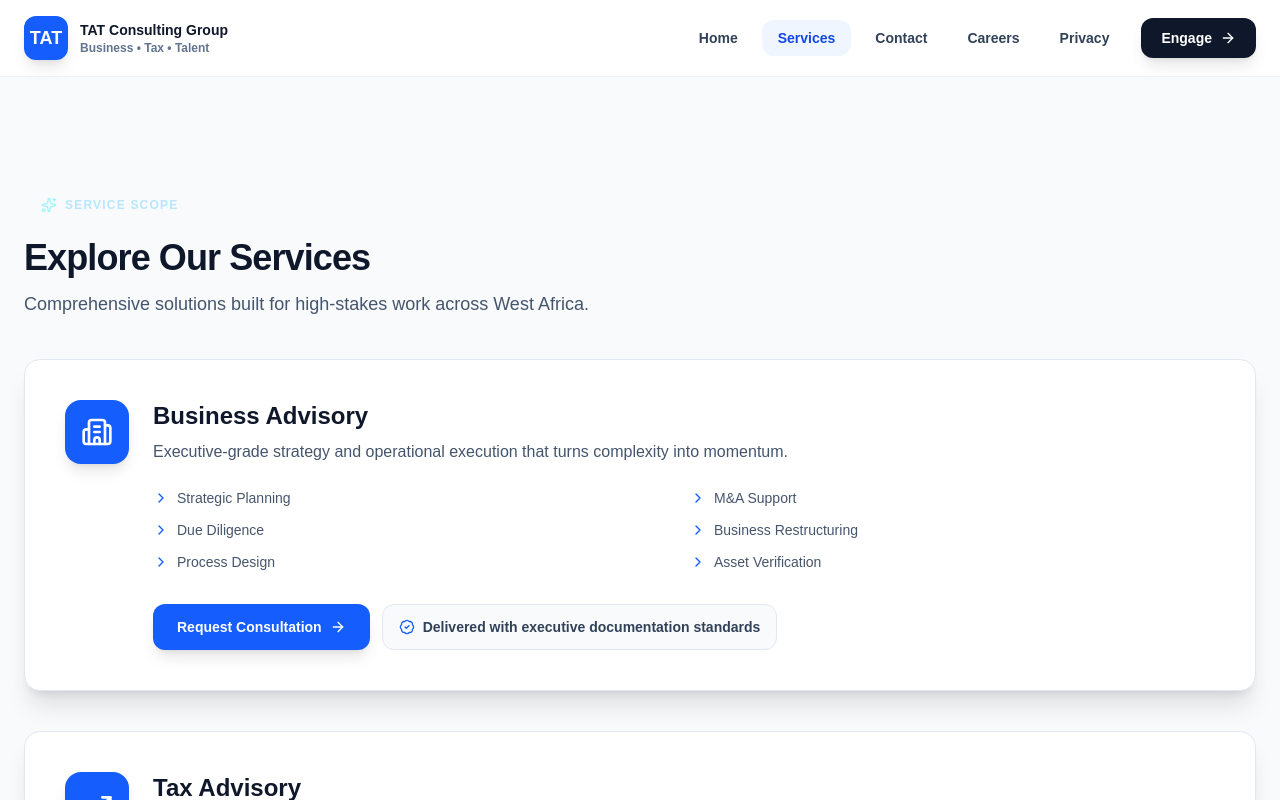
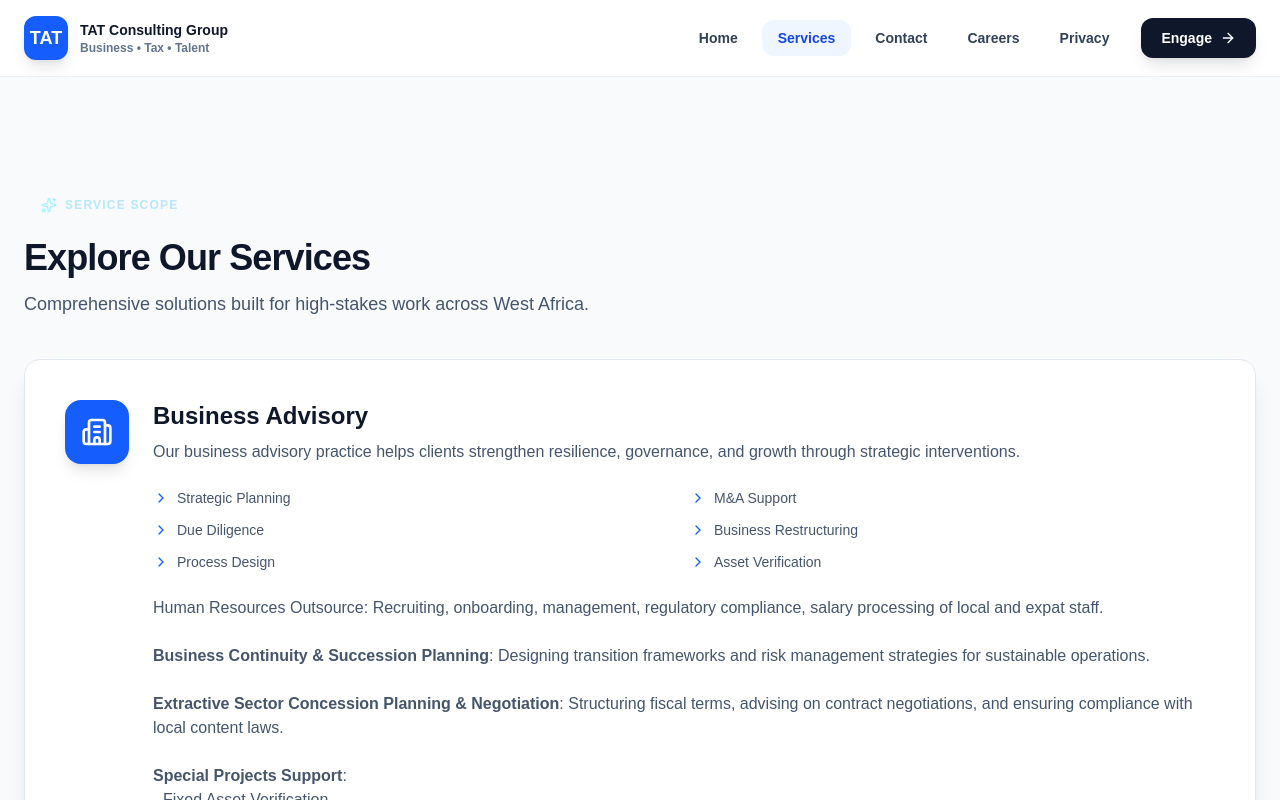
Before and after one commit to pedalshoe/tatconsg-upgrade, a Next.js app: page / in a window 1280 px wide. Both pictures are taken after a click on the button "Services". Shown: the top 800 px of the page. Built offline with nearby package versions, Linux system fonts and the light colour scheme.

Commit message:
navigation to top on page change new content added on services

```diff
--- a/app/TATCGWebsite.tsx
+++ b/app/TATCGWebsite.tsx
@@ -194,6 +194,11 @@ export default function TATCGWebsite(): React.ReactElement {
     return () => clearInterval(t);
   }, [testimonials.length]);
 
+  useEffect(() => {
+    // Jump to top on page change
+    window.scrollTo({ top: 0, behavior: "smooth" });
+  }, [currentPage]);
+
   const menuItems = useMemo(
     () => [
       { id: "home", label: "Home" },
@@ -212,6 +217,8 @@ export default function TATCGWebsite(): React.ReactElement {
         title: "Business Advisory",
         description:
           "Executive-grade strategy and operational execution that turns complexity into momentum.",
+        description_detail: "Our business advisory practice helps clients strengthen resilience, governance, and growth through strategic interventions.",
+        description_body: "<p>Human Resources Outsource: Recruiting, onboarding, management, regulatory compliance, salary processing of local and expat staff.</p><br /><p><strong>Business Continuity & Succession Planning</strong>: Designing transition frameworks and risk management strategies for sustainable operations.</p><br /><p><strong>Extractive Sector Concession Planning & Negotiation</strong>: Structuring fiscal terms, advising on contract negotiations, and ensuring compliance with local content laws.</p><br /><p><strong>Special Projects Support</strong>:<ul style='margin-left: 10px; list-style-type:none;'><li>Fixed Asset Verification</li><li>Inventory Verification & Management</li><li>Business Process Improvement and Internal Control Design</li></ul></p>",
         details: [
           "Strategic Planning",
           "M&A Support",
@@ -226,6 +233,8 @@ export default function TATCGWebsite(): React.ReactElement {
         title: "Tax Advisory",
         description:
           "Transfer pricing, compliance, and dispute support engineered to withstand regulatory pressure.",
+        description_detail: "TAT offers end-to-end tax solutions that combine technical accuracy with strategic insight, ensuring compliance and efficiency across jurisdictions.",
+        description_body: "<p><strong>Transfer Pricing Documentation & Planning:</strong> Aligning intercompany transactions with OECD and local requirements.</p><br /><p><strong>Tax Dispute & Resolution:</strong> Managing audits, appeals, and settlements with tax authorities.</p><p>Tac Health Check: risk mitigration and planning optimation</p><br /><p><strong>M&A Due Diligence</strong>: Pre- and post-acquisition assessments for potential tax exposures and integration efficiency.</p><p><strong>Tax Compliance & Reporting:</strong> Preparation and filing of returns, and tax computations.</p>",
         details: [
           "Transfer Pricing",
           "Tax Compliance",
@@ -238,8 +247,9 @@ export default function TATCGWebsite(): React.ReactElement {
       {
         icon: GraduationCap,
         title: "Professional Development",
-        description:
-          "High-impact training, internships, and talent systems built to raise performance across teams.",
+        description: "High-impact training, internships, and talent systems built to raise performance across teams.",
+        description_detail: "We bridge the gap between academic learning and industry readiness through practical, results-driven training programs.",
+        description_body: "<p><strong>Onboarding Training</strong>: Orientation programs for new hires, integrating culture, compliance, and performance expectations.</p><br /><p><strong>Junior Executive Program</strong>: Foundational business, leadership, and communication training for early-career professionals.</p><br /><p><strong>Sector Series</strong>: Industry-specific modules (Telecom, Extractives, Aviation, Finance) developed with partners and experts.</p><br /><p>Delivery Options: At TAT model training facilities, at client sites, or virtually through our hybrid learning platforms.</p>",
         details: [
           "Corporate Training",
           "Internship Programs",
@@ -514,7 +524,7 @@ export default function TATCGWebsite(): React.ReactElement {
                   <h3 className="mt-5 text-xl font-extrabold text-slate-900">{service.title}</h3>
                   <p className="mt-3 text-sm leading-relaxed text-slate-600">{service.description}</p>
                   <div className="mt-6 space-y-2">
-                    {service.details.slice(0, 4).map((d) => (
+                    {service.details.slice(0, 6).map((d) => (
                       <div key={d} className="flex items-start gap-2 text-sm text-slate-600">
                         <ChevronRight className="mt-0.5 h-4 w-4 text-blue-600" />
                         <span>{d}</span>
@@ -676,7 +686,7 @@ export default function TATCGWebsite(): React.ReactElement {
                   </div>
                   <div className="flex-1">
                     <h2 className="text-2xl font-extrabold text-slate-900">{service.title}</h2>
-                    <p className="mt-2 text-slate-600">{service.description}</p>
+                    <p className="mt-2 text-slate-600">{service.description_detail}</p>
 
                     <div className="mt-6 grid gap-3 md:grid-cols-2">
                       {service.details.map((detail) => (
@@ -685,6 +695,9 @@ export default function TATCGWebsite(): React.ReactElement {
                           <span>{detail}</span>
                         </div>
                       ))}
+                    </div>
+                    <br />
+                    <div className="text-slate-600" dangerouslySetInnerHTML={{ __html: service.description_body }}>
                     </div>
 
                     <div className="mt-8 flex flex-wrap gap-3">
```
